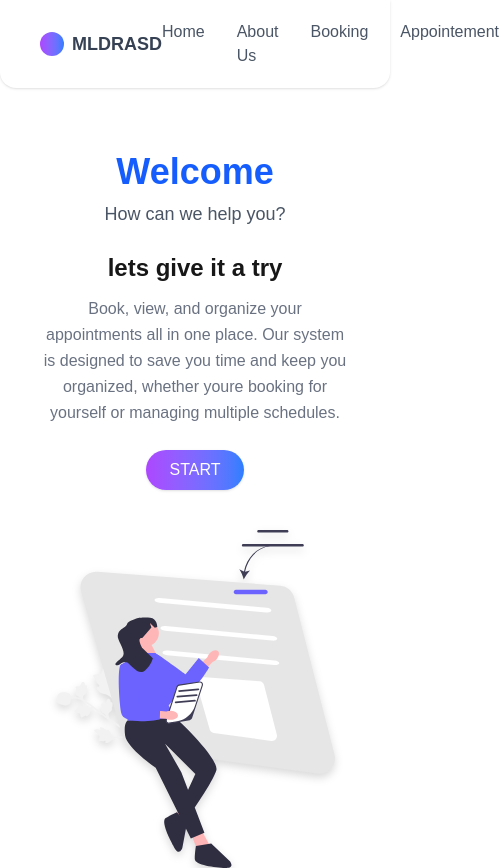
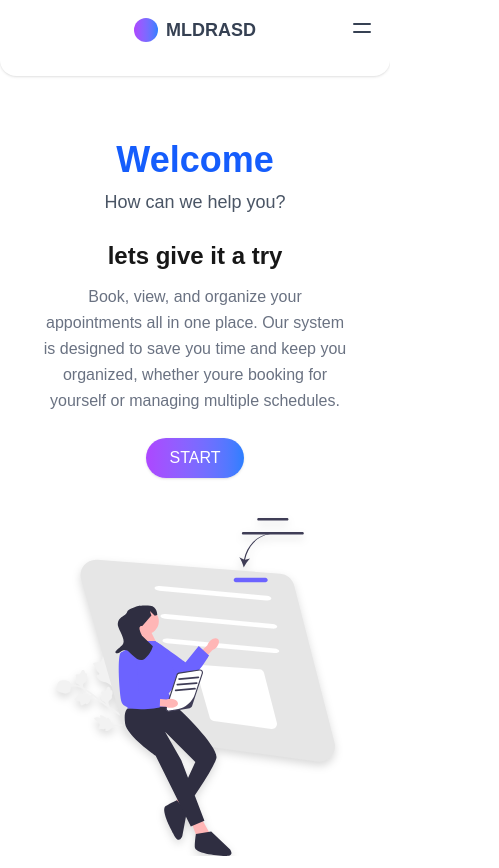
Before and after one commit to Mldrasd1/mldweb, a Next.js app: page / in a window 390 px wide. Shown: the whole page, 499 px wide, since content can reach past the window. Built offline with nearby package versions, Linux system fonts and the light colour scheme.

Commit message:
resposive for mobile

```diff
--- a/src/app/components/header.jsx
+++ b/src/app/components/header.jsx
@@ -1,26 +1,55 @@
 'use client'
+import React from "react";
 
 import Link from "next/link";
 
 export default function Header() {
+    const [menuOpen, setMenuOpen] = React.useState(false);
+
     return (
-    <header className="w-full flex items-center justify-between px-10 py-5 bg-white shadow-sm rounded-b-2xl max-w-6xl mx-auto">
+      <header className="w-full flex flex-col md:flex-row items-center justify-between px-4 md:px-10 py-4 md:py-5 bg-white shadow-sm rounded-b-2xl mx-auto relative">
         {/* 🔹 الشعار */}
-      <div className="flex items-center gap-2">
+        <div className="flex items-center gap-2 mb-4 md:mb-0">
           <div className="w-6 h-6 bg-gradient-to-r from-purple-500 to-blue-500 rounded-full"></div>
           <h1 className="font-bold text-lg text-gray-700">MLDRASD</h1>
         </div>
 
+        {/* 🔹 زر القائمة للهاتف */}
+        <button
+          className="md:hidden absolute right-4 top-4 text-gray-700 focus:outline-none"
+          onClick={() => setMenuOpen(!menuOpen)}
+          aria-label="Toggle menu"
+        >
+          <svg className="w-6 h-6" fill="none" stroke="currentColor" strokeWidth={2} viewBox="0 0 24 24">
+            {menuOpen ? (
+              <path strokeLinecap="round" strokeLinejoin="round" d="M6 18L18 6M6 6l12 12" />
+            ) : (
+              <path strokeLinecap="round" strokeLinejoin="round" d="M4 8h16M4 16h16" />
+            )}
+          </svg>
+        </button>
+
         {/* 🔹 روابط التنقل */}
-      <ul className=" flex gap-8 text-gray-600 font-medium">
-
-        <Link href="/" ><li className="cursor-pointer hover:text-blue-600">Home</li></Link>
-        <Link href="/about"><li className="cursor-pointer hover:text-blue-600">About Us</li></Link>
-        <Link href="/book"> <li className="cursor-pointer hover:text-blue-600">Booking</li></Link>
-        <Link href="/Appointement"> <li className="cursor-pointer hover:text-blue-600">Appointement</li></Link>
-
-
-
+        <ul
+          className={`
+            flex flex-col md:flex-row gap-4 md:gap-8 text-gray-600 font-medium w-full md:w-auto items-center
+            transition-all duration-300
+            ${menuOpen ? 'block' : 'hidden'}
+            md:flex md:static md:bg-transparent bg-white absolute top-full left-0 md:top-auto md:left-auto z-20 md:shadow-none shadow-lg md:rounded-none rounded-b-2xl
+          `}
+        >
+          <li className="cursor-pointer hover:text-blue-600">
+            <Link href="/">Home</Link>
+          </li>
+          <li className="cursor-pointer hover:text-blue-600">
+            <Link href="/about">About Us</Link>
+          </li>
+          <li className="cursor-pointer hover:text-blue-600">
+            <Link href="/book">Booking</Link>
+          </li>
+          <li className="cursor-pointer hover:text-blue-600">
+            <Link href="/Appointement">Appointement</Link>
+          </li>
         </ul>
       </header>
     );
```
Lines whose indentation alone changed are shown as unchanged.
